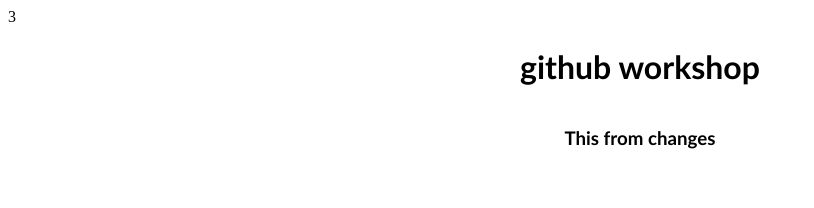
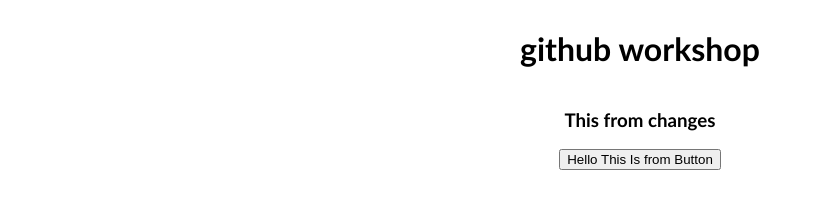
Before and after one commit to dumiduzee/github-workshop, a plain HTML site: page index.html in a window 1280 px wide. Shown: the whole page, without its empty margins (0-814 px from the left). Drawn offline with Linux system fonts and the light colour scheme.

Commit message:
added button

```diff
--- a/index.html
+++ b/index.html
@@ -15,11 +15,12 @@
 
     </style>
 </head>
-<body>3
+<body>
 
     <div class="div">
         <h1>github workshop</h1>
         <h3>This from changes</h3>
+        <button>Hello This Is from Button</button>
     </div>
 
 </body>
```
